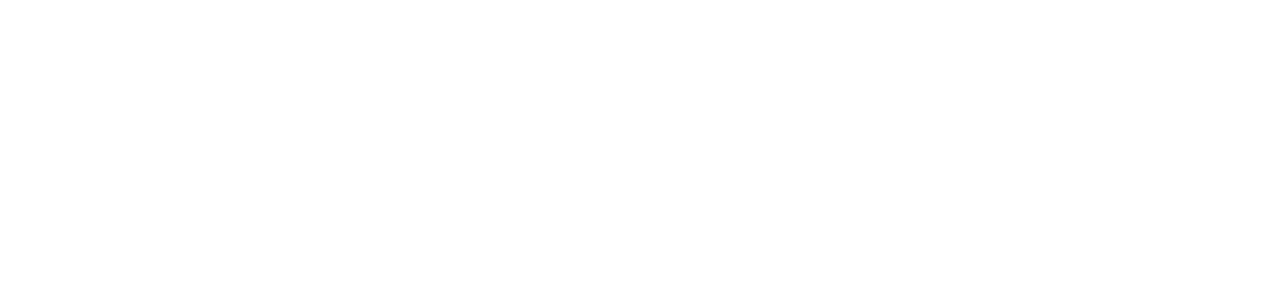
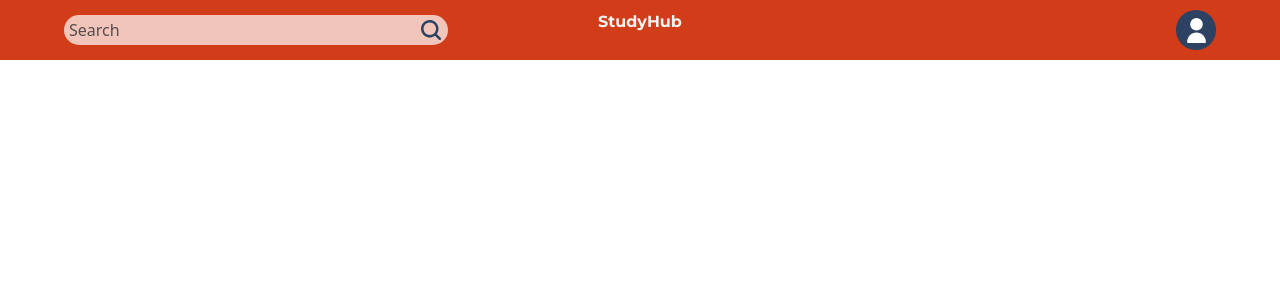
Before and after one commit to elidaarnaut/StudyHub, a React (Create React App) app in the folder study-hub/: page /grade-page in a window 1280 px wide. Before the commit this address had no page. Shown: the top 300 px of the page. Built offline with nearby package versions, Linux system fonts and the light colour scheme; what webfontloader would draw is missing.

Commit message:
started gradepage.js

```diff
--- a/study-hub/src/App.js
+++ b/study-hub/src/App.js
@@ -4,16 +4,21 @@
 import SignUp1 from './pages/SignUp1'; // signup for students
 import SignUp2 from './pages/SignUp2'; // signup for instructors step 1
 import VerificationsUpload from './pages/VerificationsUpload'; // signup for instructors step 2
+import GradePage from './pages/GradePage';
+import DashboardInstructor from './pages/DashboardInstructor'; // Import the DashboardInstructor component
 
 function App() {
   return (
     <Router>
       <div className="App">
         <Routes>
+
+        <Route path="/grade-page" element={<GradePage />} />
           <Route path="/select-profile" element={<SelectProfile />} />
           <Route path="/signup-student" element={<SignUp1 />} />
           <Route path="/signup-instructor" element={<SignUp2 />} />
           <Route path="/verification" element={<VerificationsUpload />} />
+          <Route path="/dashboard-instructor" element={<DashboardInstructor />} /> {/* Add the route for DashboardInstructor */}
           <Route path="/" element={<SelectProfile />} /> {/* Default route */}
         </Routes>
       </div>
--- /dev/null
+++ b/study-hub/src/pages/GradePage.js
@@ -0,0 +1,14 @@
+import React from "react";
+import TopMenu2 from "../components/TopMenu2";
+import SideMenu3 from "../components/SideMenu3";
+
+function GradePage(){
+    return(
+        <div>
+            <TopMenu2></TopMenu2>
+
+        </div>
+    );
+}
+
+export default GradePage;
```
Also changed, not shown: study-hub/package.json (+6 -2 lines), 1 other file (tests, documents, lock files or other folders).
